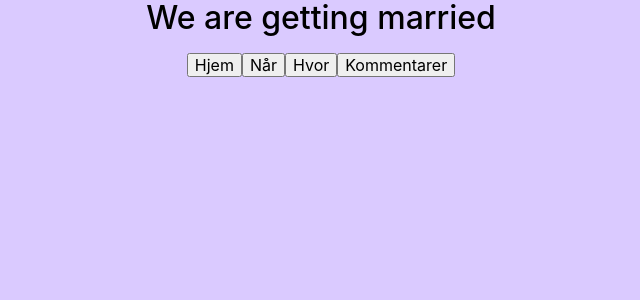
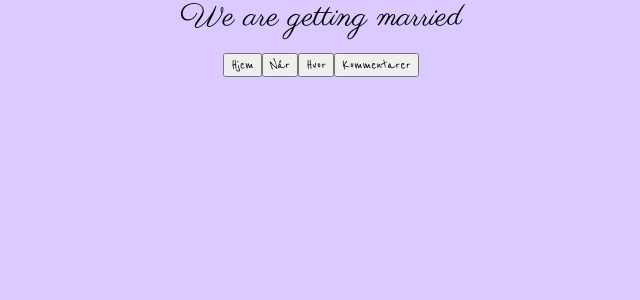
Before and after one commit to jkbui/wedding, a React (Create React App) app in the folder wedding-frontend/: page / in a window 1280 px wide. Shown: the top 300 px of the page, without its empty margins (319-959 px from the left). Built offline with nearby package versions, Linux system fonts and the light colour scheme.

Commit message:
add font for headers and normal text

```diff
--- a/wedding-frontend/public/index.html
+++ b/wedding-frontend/public/index.html
@@ -9,6 +9,9 @@
       name="description"
       content="Web site created using create-react-app"
     />
+    <link rel="preconnect" href="https://fonts.googleapis.com">
+    <link rel="preconnect" href="https://fonts.gstatic.com" crossorigin>
+    <link href="https://fonts.googleapis.com/css2?family=Parisienne&family=Reenie+Beanie&display=swap" rel="stylesheet">
     <!--
       manifest.json provides metadata used when your web app is installed on a
       user's mobile device or desktop. See https://developers.google.com/web/fundamentals/web-app-manifest/
--- a/wedding-frontend/src/index.css
+++ b/wedding-frontend/src/index.css
@@ -1,14 +1,8 @@
 body {
-  margin: 0;
-  font-family: -apple-system, BlinkMacSystemFont, 'Segoe UI', 'Roboto', 'Oxygen',
-    'Ubuntu', 'Cantarell', 'Fira Sans', 'Droid Sans', 'Helvetica Neue',
-    sans-serif;
-  -webkit-font-smoothing: antialiased;
-  -moz-osx-font-smoothing: grayscale;
   background-color: #DACAFF;
+  font-family: 'Reenie Beanie', cursive;
 }
 
-code {
-  font-family: source-code-pro, Menlo, Monaco, Consolas, 'Courier New',
-    monospace;
+h1, h2, h3, h4, h5, h6 {
+  font-family: 'Parisienne', cursive;
 }
```
